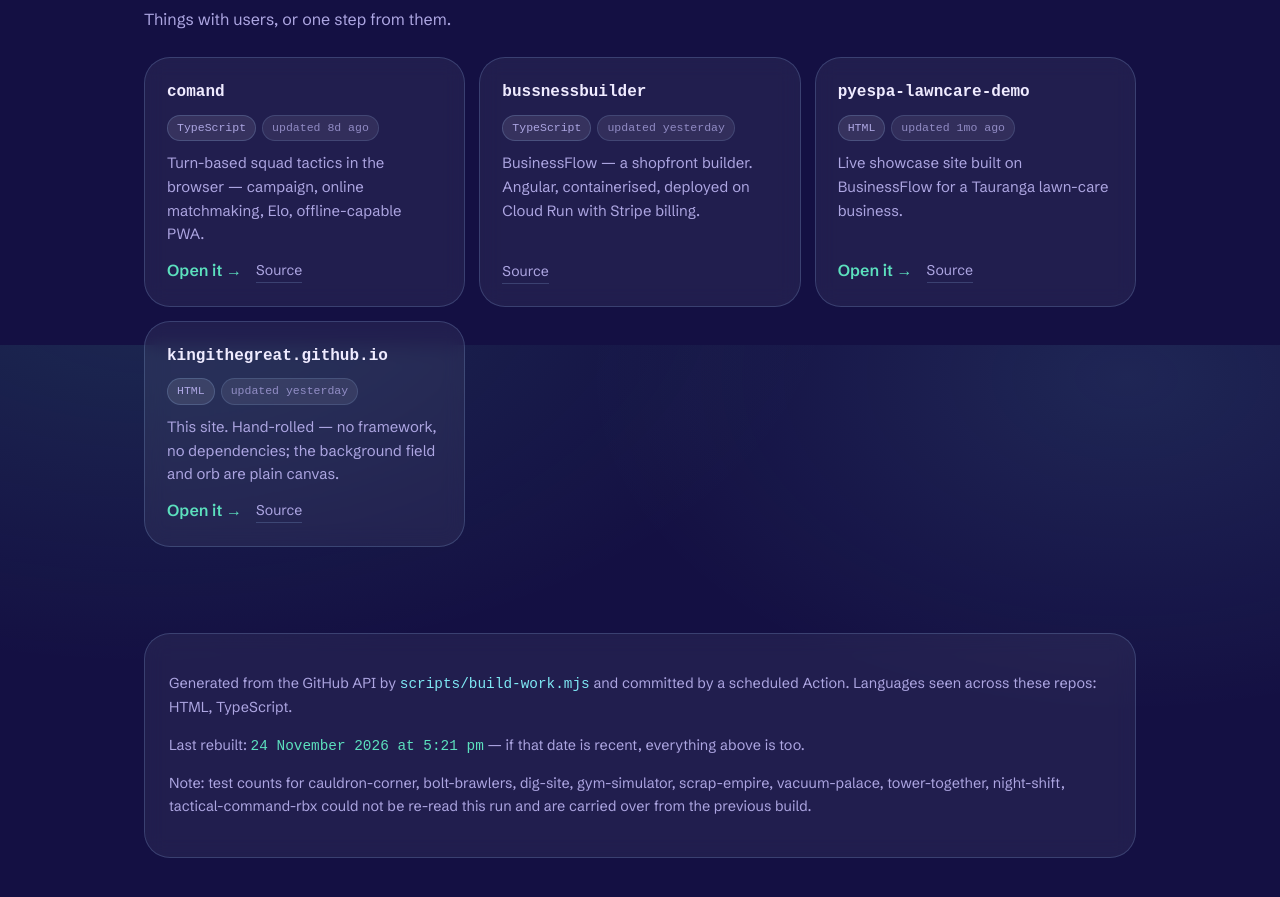
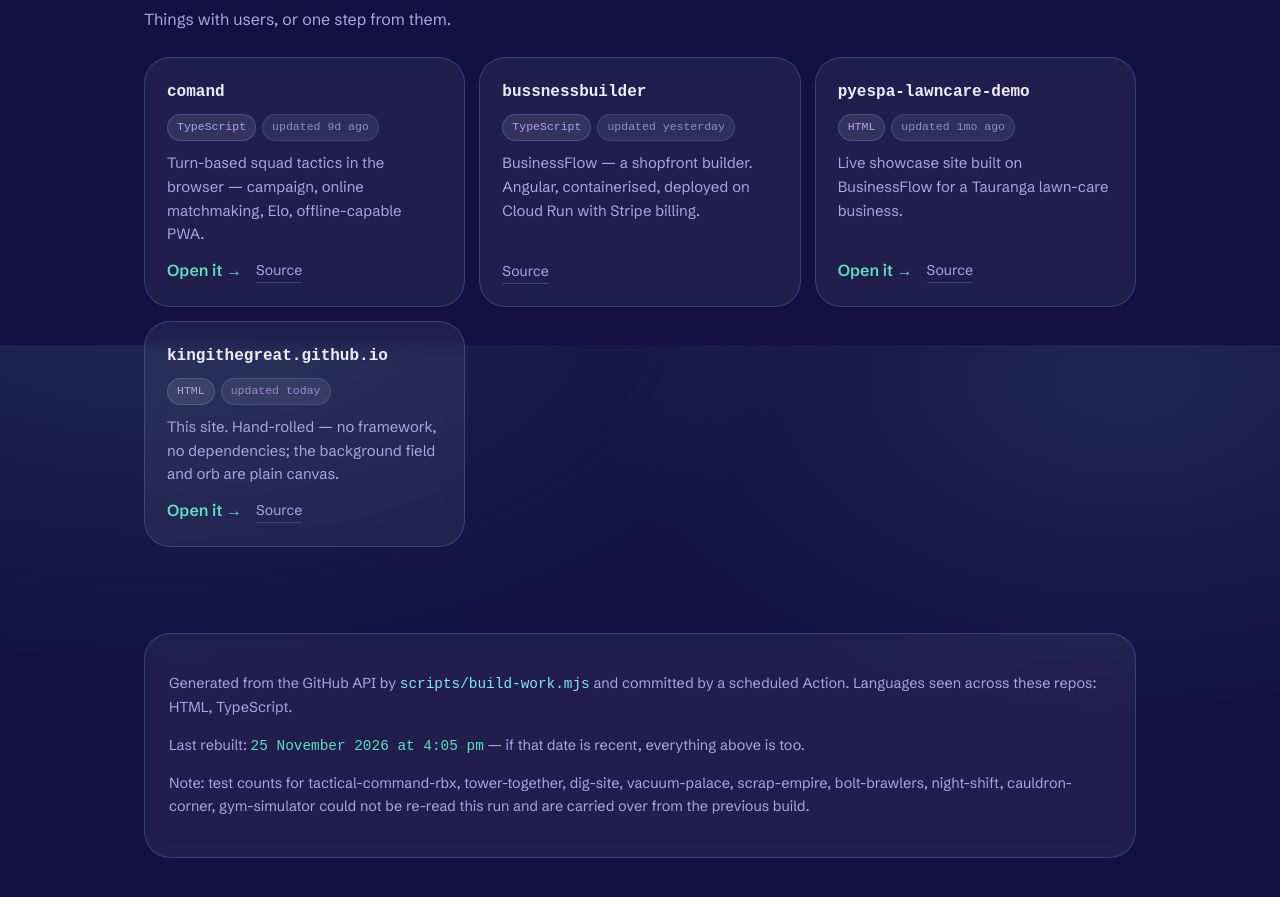
Before and after one commit to kingithegreat/kingithegreat.github.io, a plain HTML site: page work.html in a window 1280 px wide. Shown: the part 2855-3752 px from the top of the page. Drawn offline with nearby package versions, Linux system fonts and the light colour scheme; a web font is replaced by a local one.

Commit message:
chore: refresh proof-of-work page (2026-11-25)

```diff
--- a/work.html
+++ b/work.html
@@ -407,7 +407,7 @@ h2{font-family:var(--display);font-weight:700;font-size:clamp(1.5rem,3.2vw,2.05r
             <div class="pw-tags">
               <span class="pw-tag">TypeScript</span>
 
-              <span class="pw-tag pw-tag-dim">updated 8d ago</span>
+              <span class="pw-tag pw-tag-dim">updated 9d ago</span>
             </div>
           </header>
           <p>Turn-based squad tactics in the browser — campaign, online matchmaking, Elo, offline-capable PWA.</p>
@@ -452,7 +452,7 @@ h2{font-family:var(--display);font-weight:700;font-size:clamp(1.5rem,3.2vw,2.05r
             <div class="pw-tags">
               <span class="pw-tag">HTML</span>
 
-              <span class="pw-tag pw-tag-dim">updated yesterday</span>
+              <span class="pw-tag pw-tag-dim">updated today</span>
             </div>
           </header>
           <p>This site. Hand-rolled — no framework, no dependencies; the background field and orb are plain canvas.</p>
@@ -467,8 +467,8 @@ h2{font-family:var(--display);font-weight:700;font-size:clamp(1.5rem,3.2vw,2.05r
 <div class="wrap">
   <footer class="pw-foot tile">
     <p>Generated from the GitHub API by <code>scripts/build-work.mjs</code> and committed by a scheduled Action. Languages seen across these repos: HTML, TypeScript.</p>
-    <p>Last rebuilt: <span class="pw-stamp">24 November 2026 at 5:21 pm</span> — if that date is recent, everything above is too.</p>
-    <p>Note: test counts for cauldron-corner, bolt-brawlers, dig-site, gym-simulator, scrap-empire, vacuum-palace, tower-together, night-shift, tactical-command-rbx could not be re-read this run and are carried over from the previous build.</p>
+    <p>Last rebuilt: <span class="pw-stamp">25 November 2026 at 4:05 pm</span> — if that date is recent, everything above is too.</p>
+    <p>Note: test counts for tactical-command-rbx, tower-together, dig-site, vacuum-palace, scrap-empire, bolt-brawlers, night-shift, cauldron-corner, gym-simulator could not be re-read this run and are carried over from the previous build.</p>
   </footer>
 </div>
 
```
